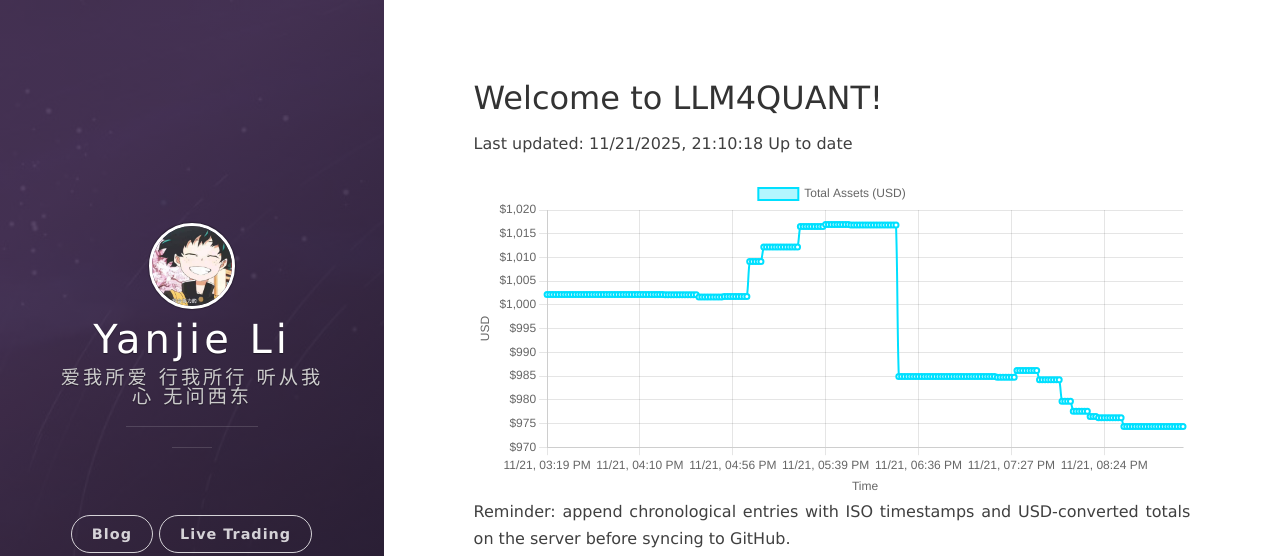
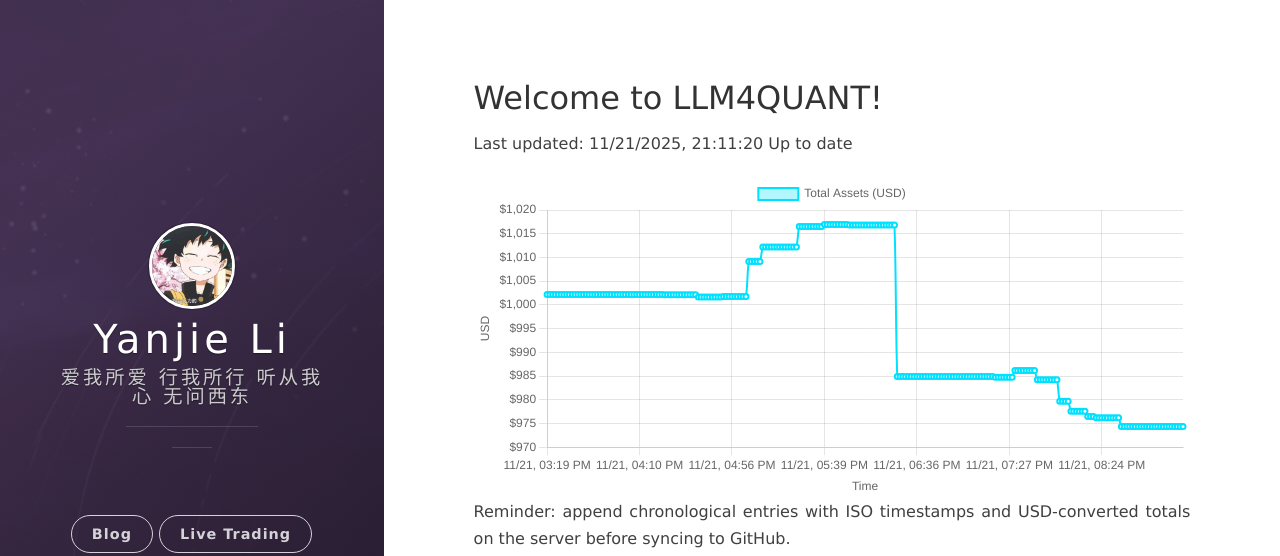
Before and after one commit to leeyegy/leeyegy.github.io, a Jekyll site: the page built from live-trading.html, in a window 1280 px wide. Shown: the top 556 px of the page. Built offline with Jekyll 4.4.1, drawn with Linux system fonts in a browser that asks for light colours; nearby versions of some CDN libraries.

Commit message:
AccountMonitor: update balance history 2025-11-22T05:11:20+08:00

```diff
--- a/assets/data/binance/balance-history.json
+++ b/assets/data/binance/balance-history.json
@@ -1,5 +1,5 @@
 {
-  "generatedAt": "2025-11-22T05:10:18+08:00",
+  "generatedAt": "2025-11-22T05:11:20+08:00",
   "asset": "total_usd_value",
   "history": [
     {
@@ -909,6 +909,10 @@
     {
       "timestamp": "2025-11-22T05:10:18+08:00",
       "totalUsd": 974.36593718
+    },
+    {
+      "timestamp": "2025-11-22T05:11:20+08:00",
+      "totalUsd": 974.36593718
     }
   ]
 }
```
